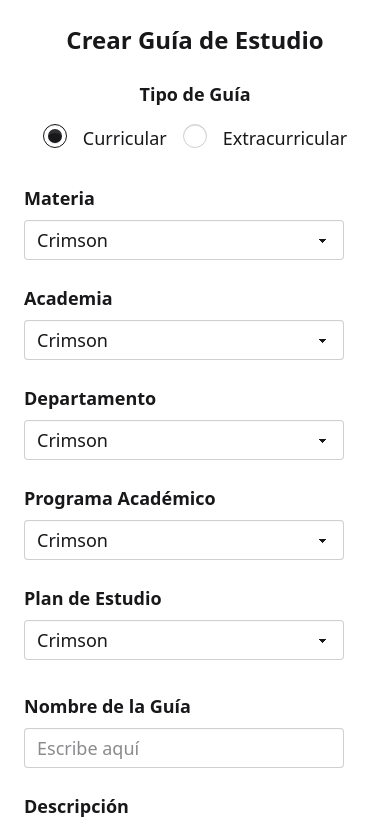
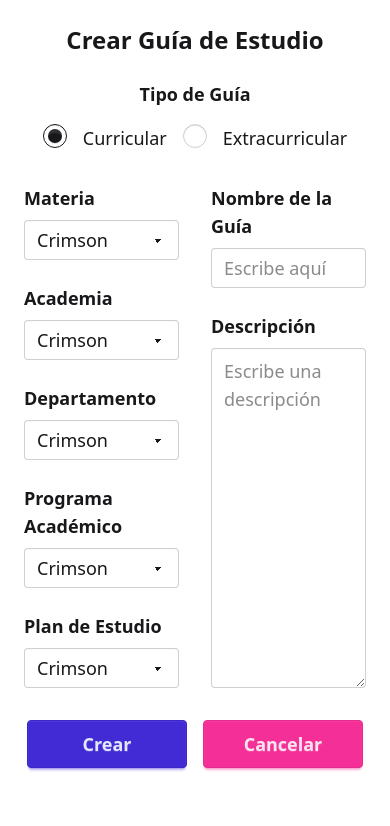
Before and after one commit to IvanArenasSuarez/SharkNow, a React (Vite) app in the folder crud-frontend/: page /crear_guia in a window 390 px wide. Shown: the top 826 px of the page. Built offline with nearby package versions, Linux system fonts and the light colour scheme.

Commit message:
Crear Guías Frontend 1.0

```diff
--- a/crud-frontend/src/components/CrearGuia.jsx
+++ b/crud-frontend/src/components/CrearGuia.jsx
@@ -1,4 +1,8 @@
+import React, { useState } from "react";
+
 export default function CrearGuia() {
+    const [tipoGuia, setTipoGuia] = useState("curricular"); // Estado para el tipo de guía
+
     return (
         <div className="p-6 max-w-4xl mx-auto">
             <h1 className="text-2xl font-bold text-center mb-6">Crear Guía de Estudio</h1>
@@ -6,22 +10,38 @@ export default function CrearGuia() {
             {/* Contenedor principal con distribución 1 - 2 - 1 */}
             <div className="flex flex-col gap-8">
 
-                {/* 1️⃣ Radio Buttons */}
+                {/* Radio Buttons */}
                 <div className="flex flex-col items-center gap-4">
                     <legend className="font-semibold text-lg">Tipo de Guía</legend>
                     <div className="flex gap-4">
-                        <input type="radio" name="radio-1" className="radio" defaultChecked />
+                        <input
+                            type="radio"
+                            name="radio-1"
+                            className="radio"
+                            value="curricular"
+                            checked={tipoGuia === "curricular"}
+                            onChange={() => setTipoGuia("curricular")}
+                        />
                         <label className="text-lg">Curricular</label>
-                        <input type="radio" name="radio-1" className="radio" />
+
+                        <input
+                            type="radio"
+                            name="radio-1"
+                            className="radio"
+                            value="extracurricular"
+                            checked={tipoGuia === "extracurricular"}
+                            onChange={() => setTipoGuia("extracurricular")}
+                        />
                         <label className="text-lg">Extracurricular</label>
                     </div>
                 </div>
 
-                {/* 2️⃣ Grupo de Selects y Text Inputs */}
-                <div className="flex flex-col lg:flex-row gap-8">
+                {/* Grupo de Selects y Text Inputs */}
+                <div className={`flex ${tipoGuia === "curricular" ? "lg:flex-row" : "justify-center"} gap-8 min-h-[350px]`}>
 
-                    {/* Grupo de Selects */}
-                    <div className="w-full lg:w-1/2 flex flex-col gap-6">
+                    {/* Grupo de Selects*/}
+                    {tipoGuia === "curricular" && (
+                        <div className="w-full lg:w-[50%] flex flex-col gap-6">
                             <fieldset>
                                 <legend className="font-semibold mb-2 text-lg">Materia</legend>
                                 <select className="select text-lg">
@@ -72,22 +92,23 @@ export default function CrearGuia() {
                                 </select>
                             </fieldset>
                         </div>
+                    )}
 
                     {/* Grupo de Text Inputs */}
-                    <div className="w-full lg:w-1/2 flex flex-col gap-6 flex-grow">
-                        <fieldset>
+                    <div className={`w-full ${tipoGuia === "curricular" ? "lg:w-[50%]" : "lg:w-full"} flex flex-col gap-6 flex-grow items-center justify-center`}>
+                        <fieldset className="w-full max-w-lg">
                             <legend className="font-semibold mb-2 text-lg">Nombre de la Guía</legend>
-                            <input type="text" placeholder="Escribe aquí" className="input text-lg" />
+                            <input type="text" placeholder="Escribe aquí" className="input text-lg w-full" />
                         </fieldset>
 
-                        <fieldset className="flex flex-col flex-grow">
+                        <fieldset className="w-full max-w-lg flex flex-col flex-grow">
                             <legend className="font-semibold mb-2 text-lg">Descripción</legend>
-                            <textarea className="textarea text-lg flex-1 min-h-[150px]" placeholder="Escribe una descripción"></textarea>
+                            <textarea className="textarea text-lg flex-1 min-h-[150px] w-full" placeholder="Escribe una descripción"></textarea>
                         </fieldset>
                     </div>
                 </div>
 
-                {/* 3️⃣ Botones */}
+                {/* Botones */}
                 <div className="flex justify-center gap-4">
                     <button className="btn btn-primary btn-lg text-lg w-40">Crear</button>
                     <button className="btn btn-secondary btn-lg text-lg w-40">Cancelar</button>
```
Lines whose indentation alone changed are shown as unchanged.
